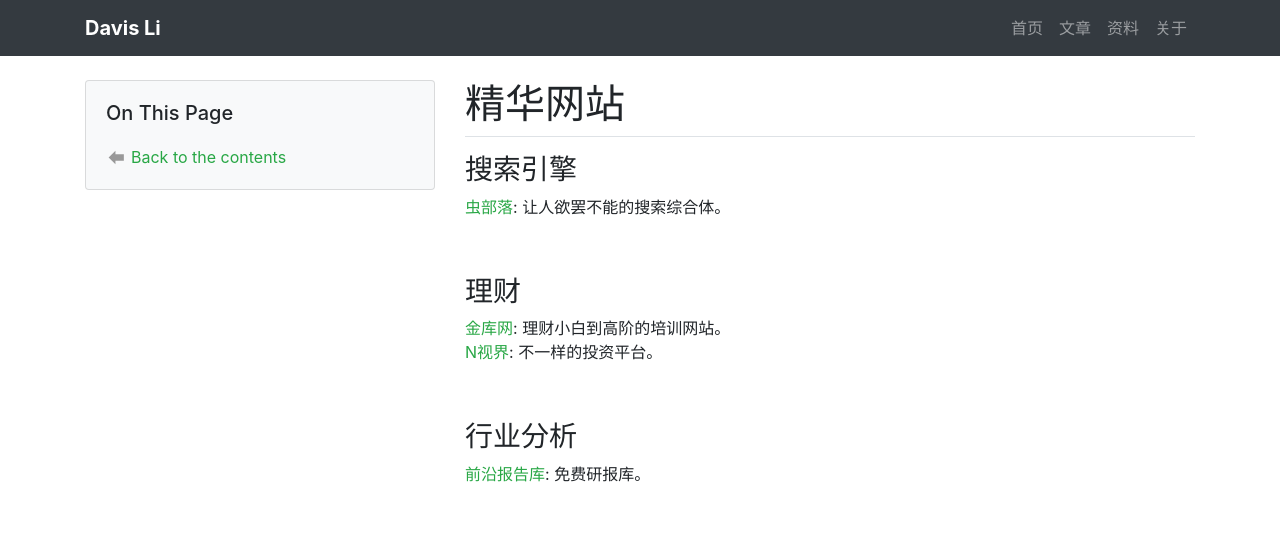
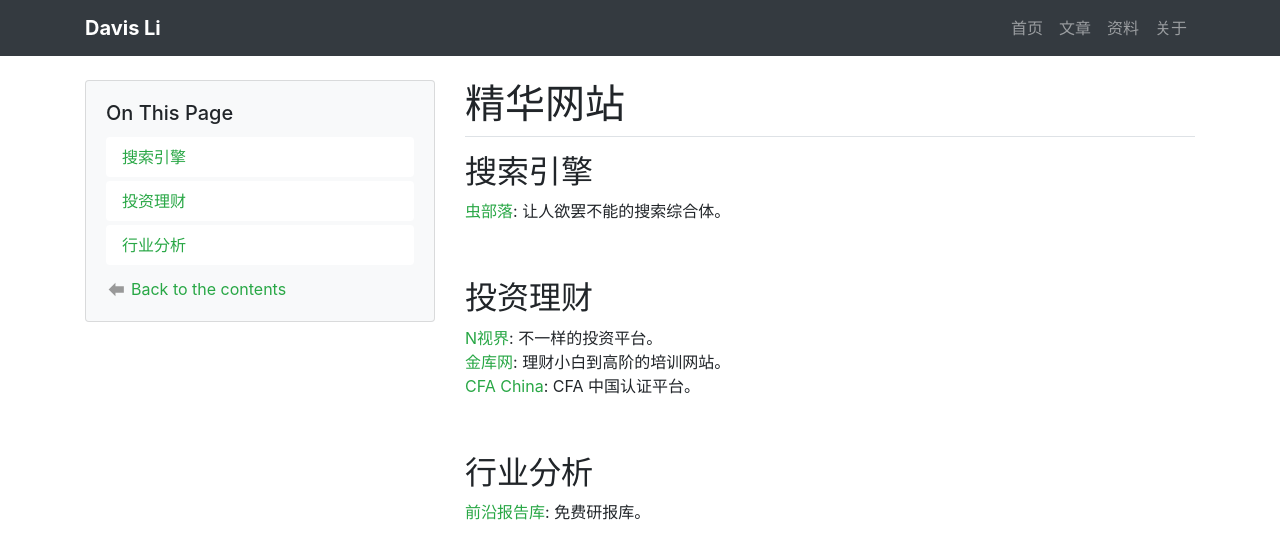
Before and after one commit to davis-lee0109/davis-lee0109.github.io, a Jekyll site: the page built from _projects/精华网站.md, in a window 1280 px wide. Shown: the top 559 px of the page. Built offline with Jekyll 4.4.1, drawn with Linux system fonts in a browser that asks for light colours.

Commit message:
update files 301 @ 202011201050

```diff
--- a/_projects/精华网站.md
+++ b/_projects/精华网站.md
@@ -2,16 +2,17 @@
 title: 精华网站
 ---
 
-### 搜索引擎
+## 搜索引擎
 [虫部落](https://search.chongbuluo.com/): 让人欲罢不能的搜索综合体。
 
 <br>
 
-### 理财
+## 投资理财
+[N视界](http://n-sight.com.cn): 不一样的投资平台。<br>
 [金库网](https://www.jinku.com): 理财小白到高阶的培训网站。<br>
-[N视界](http://n-sight.com.cn): 不一样的投资平台。
+[CFA China](https://cfp.fpsbchina.cn): CFA 中国认证平台。
 
 <br>
 
-### 行业分析
+## 行业分析
 [前沿报告库](https://wk.askci.com/): 免费研报库。
```
